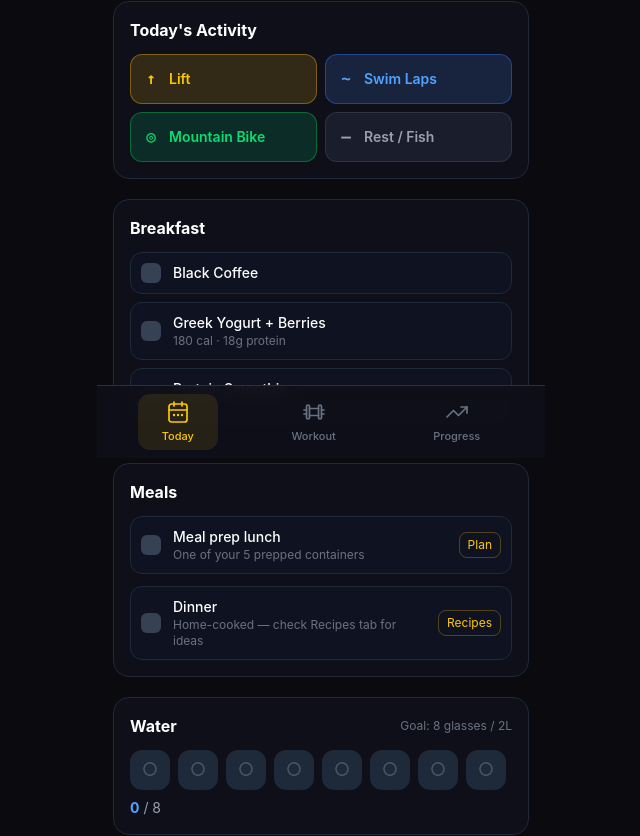
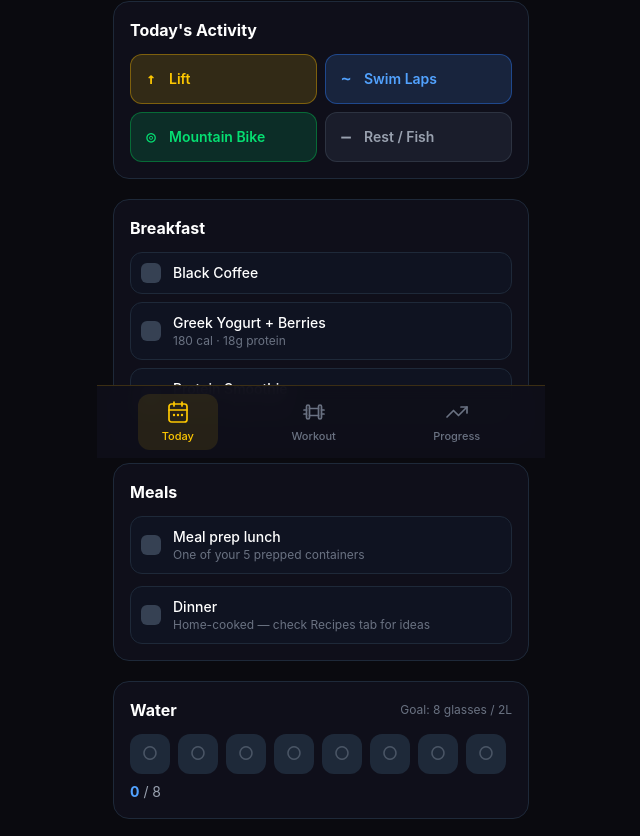
Before and after one commit to Coltasi/bws-shred-app, a Next.js app: page / in a window 1280 px wide. Shown: the part 342-1178 px from the top of the page, without its empty margins (319-959 px from the left). Built offline with nearby package versions, Linux system fonts and the light colour scheme.

Commit message:
fix: remove meals/recipes tab references from TodayTab

```diff
--- a/app/components/TodayTab.tsx
+++ b/app/components/TodayTab.tsx
@@ -3,7 +3,7 @@
 import { useState, useEffect } from "react";
 import { workouts, workoutRotation } from "../data/workouts";
 
-type Tab = "today" | "workout" | "meals" | "recipes" | "progress";
+type Tab = "today" | "workout" | "progress";
 type ActivityType = "lift" | "swim" | "bike" | "rest" | null;
 
 interface TodayTabProps {
@@ -351,8 +351,6 @@ export default function TodayTab({ onNavigate }: TodayTabProps) {
             <p className={`text-sm font-medium ${lunchDone ? "line-through text-gray-500" : "text-white"}`}>Meal prep lunch</p>
             <p className="text-xs text-gray-500">One of your 5 prepped containers</p>
           </div>
-          <button onClick={(e) => { e.stopPropagation(); onNavigate("meals"); }}
-            className="text-xs text-yellow-400 border border-yellow-500/30 px-2 py-1 rounded-lg">Plan</button>
         </button>
         <button onClick={() => { setDinnerDone(!dinnerDone); persist({ dinnerDone: !dinnerDone }); }}
           className={`w-full flex items-center gap-3 p-2.5 rounded-xl transition-all text-left ${
@@ -365,8 +363,6 @@ export default function TodayTab({ onNavigate }: TodayTabProps) {
             <p className={`text-sm font-medium ${dinnerDone ? "line-through text-gray-500" : "text-white"}`}>Dinner</p>
             <p className="text-xs text-gray-500">Home-cooked — check Recipes tab for ideas</p>
           </div>
-          <button onClick={(e) => { e.stopPropagation(); onNavigate("recipes"); }}
-            className="text-xs text-yellow-400 border border-yellow-500/30 px-2 py-1 rounded-lg">Recipes</button>
         </button>
       </div>
 
```
